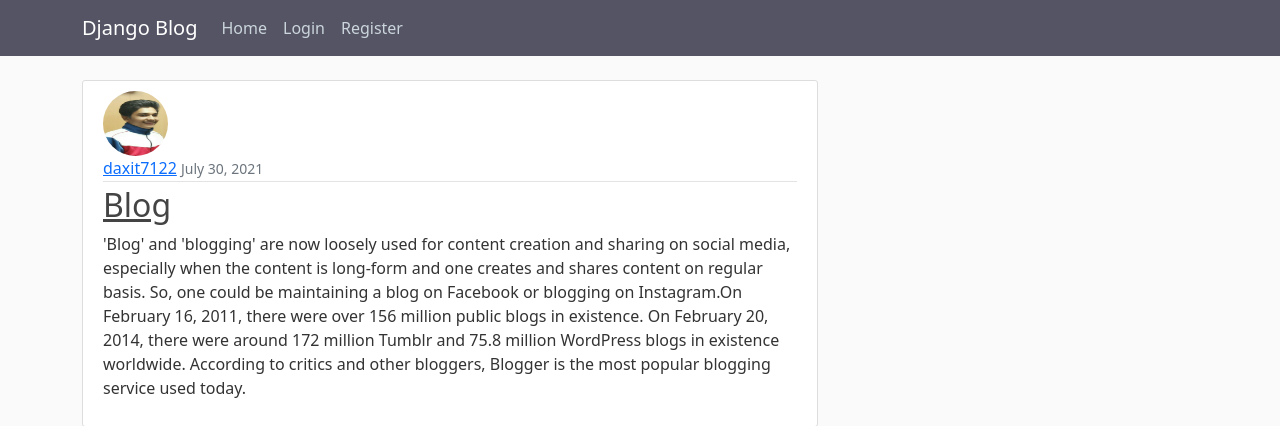
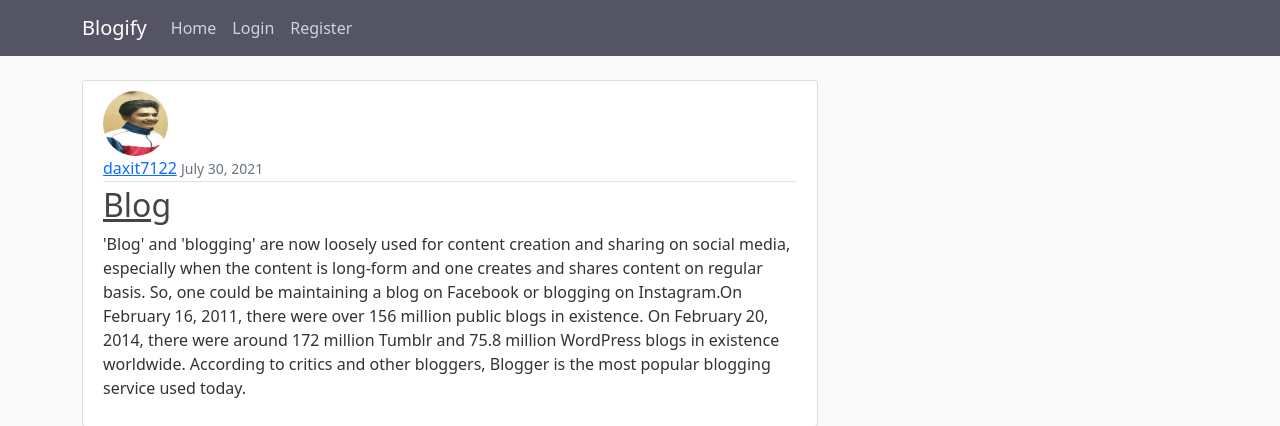
Before and after one commit to daxit99/Blog_post-django, a Django app: page / in a window 1280 px wide. Shown: the top 426 px of the page. Run offline with Django 3.2, Linux system fonts and the light colour scheme; data comes from the database, SQL or seed files in the repository.

Commit message:
blog name

```diff
--- a/blog/templates/blog/base.html
+++ b/blog/templates/blog/base.html
@@ -24,7 +24,7 @@
     <header class="site-header">
         <nav class="navbar navbar-expand-md navbar-dark bg-steel fixed-top">
             <div class="container">
-                <a class="navbar-brand mr-4" href="{% url 'blog-home' %}">Django Blog</a>
+                <a class="navbar-brand mr-4" href="{% url 'blog-home' %}">Blogify</a>
                 <button class="navbar-toggler" type="button" data-toggle="collapse" data-target="#navbarToggle"
                     aria-controls="navbarToggle" aria-expanded="false" aria-label="Toggle navigation">
                     <span class="navbar-toggler-icon"></span>
```
